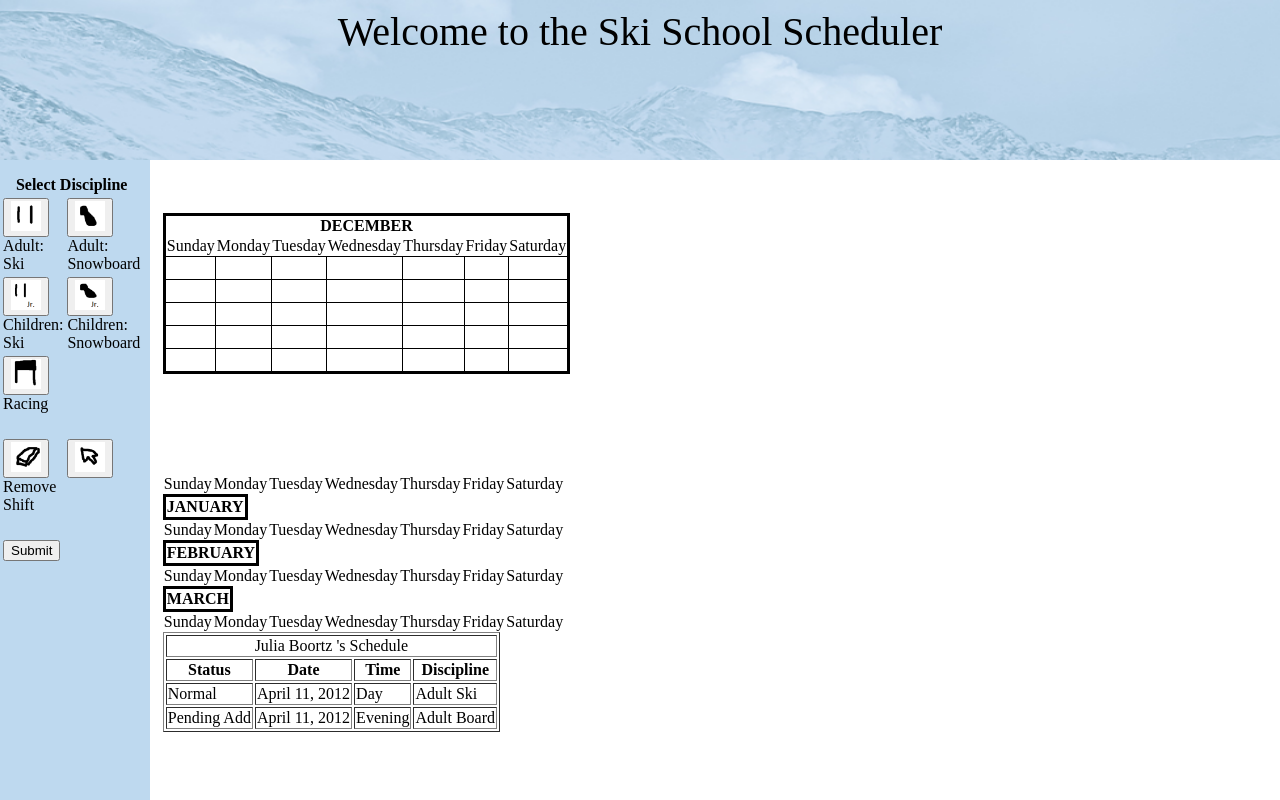
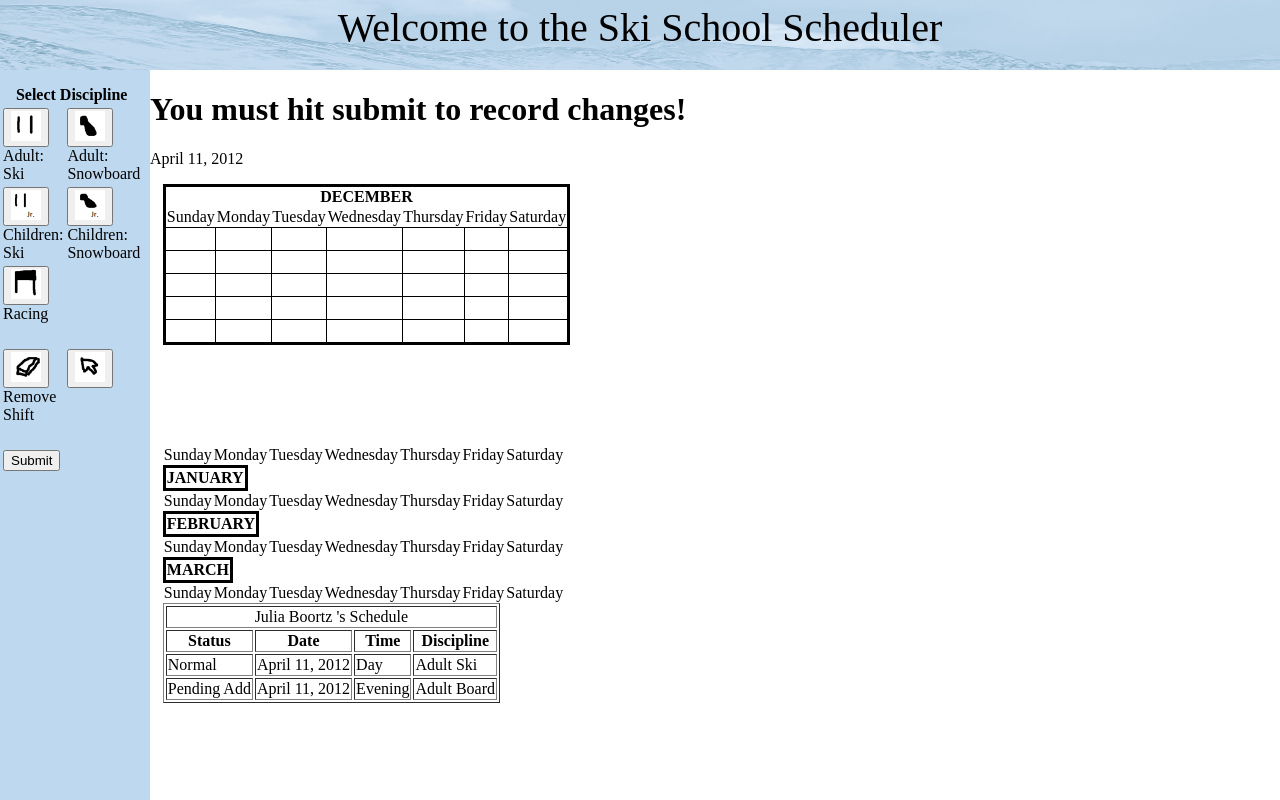
Before and after one commit to juliaann/6.813---Scheduler, a Django app: page /calendar/ in a window 1280 px wide. Run offline with Django 3.2, Linux system fonts and the light colour scheme; data comes from the database, SQL or seed files in the repository; lists and menus that the app fills with data are empty; parts of the project's set-up code (start-up, migrations or seed data) failed here and were passed over; some libraries are stand-ins or nearby versions.

Commit message:
Top of calendar is now set dynamically by the javascrip so that it will be below any announcements about pending changes. Dates of pending changes are now displayed at the top. Still need to add more info and radio buttons here. Also warning that submit needs to be hit to record changes.

```diff
--- a/Scheduler/static/css/mainLayout.css
+++ b/Scheduler/static/css/mainLayout.css
@@ -20,7 +20,7 @@ div.container{
 
 #sidebarPanel{
 	position: fixed;
-	top: 20%;
+	top: 70px;
 	padding-top: 1%;
 	width: 150px;
 	left: 0px;
@@ -29,11 +29,21 @@ div.container{
 	background-color: rgb(190,217, 239);
 }
 
+#pendingHeader{
+	position: fixed;
+	top: 70px;
+	left: 150px;
+	z-index:20;
+	margin: 0px;
+	padding: 0px;
+	background-color: white;
+}
+
 #calendarPanel{
 	position: absolute;
 	margin: 1%;
 	left: 150px;
-	top: 25%;
+	top: 200px;
 	z-index: 1;
 }
 .month{
@@ -50,17 +60,18 @@ div.container{
 	z-index:1;
 }
 
-.header{
+#header{
 	text-align: center;
 	position: fixed;
 	top: 0px;
 	left: 0px;
 	width: 100%;
-	height: 20%;
+	height: 70px;
 	padding:0px;
 	margin:0px;
 	z-index:20;
 }
+
 
 #header_banner{
 	width: 100%;
--- /dev/null
+++ b/Scheduler/static/javascript/layout.js
@@ -0,0 +1,13 @@
+
+$(document).ready(function() {
+	var heightHeader = $('#header').height();
+	var heightPending = $('#pendingHeader').height();
+	var topCalendar = parseInt(heightHeader) + parseInt(heightPending);
+	console.log(document.getElementById('header'));
+	console.log(heightHeader);
+	console.log(heightPending);
+	topCalendar = topCalendar;
+	console.log(topCalendar);
+	$('#calendarPanel').offset({top: topCalendar});
+
+});
--- a/Scheduler/templates/base.html
+++ b/Scheduler/templates/base.html
@@ -14,6 +14,7 @@
 .min.js"></script>
 
 <script type="text/javascript" src="/static/javascript/url_extract.js"></script>
+<script type="text/javascript" src="/static/javascript/layout.js"></script>
 
 <title>{% block title %}{% endblock %}</title>
 
@@ -21,7 +22,7 @@
 
 <body>
 <div class="container">
-<div class="header">
+<div id="header">
 	<img id="header_banner" src="/static/images/ContinentalDivide.png">
 	<div id="welcome"> Welcome to the Ski School Scheduler</div>
 </div>
--- a/Scheduler/templates/calendar.html
+++ b/Scheduler/templates/calendar.html
@@ -65,7 +65,16 @@
 </div>
 
 <!-- Header is a div -->
-<div id="headerPanel"></div>
+<div id="pendingHeader">
+<h1> You must hit submit to record changes! </h1>
+{% for status, date, time, discipline in shifts %}
+	{% if status == "Pending Add" or status == "Pending Delete" %}
+		<p> {{ date }} </p>
+	{% endif %}
+
+{% endfor %}
+
+</div>
 
 <!-- Calendar panel is a div, containing the individual months as the children -->
 <div id="calendarPanel">
```
